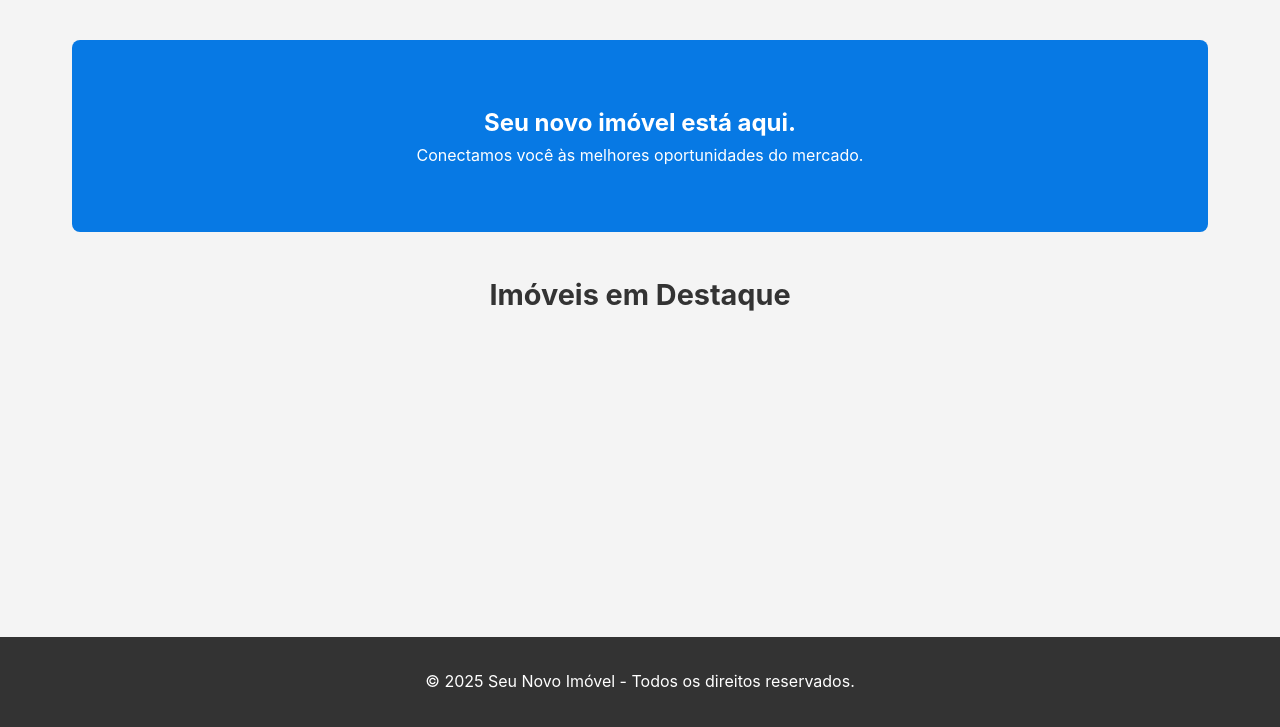
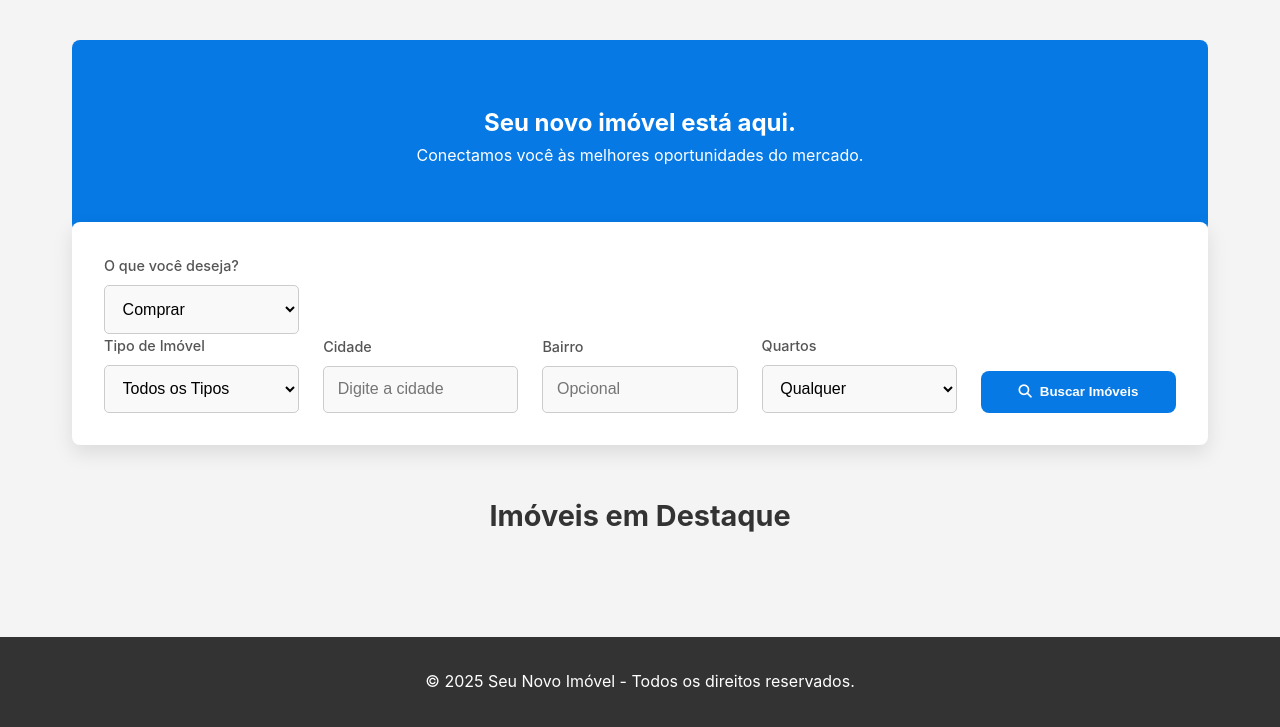
Before and after one commit to pedroH901/portal-divulgacao, a Flask app: page / in a window 1280 px wide. Shown: the part 73-800 px from the top of the page. Run offline with Flask 3, Linux system fonts and the light colour scheme; data that the repository does not hold is empty; parts of the project's set-up code (start-up, migrations or seed data) failed here and were passed over.

Commit message:
VER 1.28 barra de busca/sistema de busca adicionado, novo resultado.html criado para colocar os...resultados da busca

```diff
--- a/app.py
+++ b/app.py
@@ -94,6 +94,44 @@ def imovel_detalhes(imovel_id):
         link_whatsapp=link_whatsapp
     )
 
+    # --- NOVA ROTA PARA LIDAR COM A BUSCA ---
+@app.route('/buscar')
+def buscar():
+    """
+    Recebe os parâmetros de busca da URL, filtra o banco de dados
+    e exibe os resultados em uma nova página.
+    """
+    # Pega todos os parâmetros da URL
+    query_finalidade = request.args.get('finalidade')
+    query_tipo = request.args.get('tipo')
+    query_cidade = request.args.get('cidade')
+    query_bairro = request.args.get('bairro')
+    query_quartos = request.args.get('quartos')
+
+    # Inicia a consulta base
+    base_query = Imovel.query.filter(Imovel.data_exclusao.is_(None))
+
+    # Adiciona filtros dinamicamente
+    if query_finalidade:
+        base_query = base_query.filter(Imovel.finalidade == query_finalidade)
+    if query_tipo:
+        base_query = base_query.filter(Imovel.titulo.ilike(f'%{query_tipo}%'))
+    if query_cidade:
+        base_query = base_query.filter(Imovel.cidade.ilike(f'%{query_cidade}%'))
+    if query_bairro:
+        base_query = base_query.filter(Imovel.bairro.ilike(f'%{query_bairro}%'))
+    if query_quartos:
+        try:
+            num_quartos = int(query_quartos)
+            base_query = base_query.filter(Imovel.quartos >= num_quartos)
+        except (ValueError, TypeError):
+            pass
+
+    resultados = base_query.all()
+
+    return render_template('resultados.html', imoveis=resultados, total_resultados=len(resultados))
+
+
 
 if __name__ == '__main__':
     app.run(debug=True)
--- a/models.py
+++ b/models.py
@@ -54,6 +54,7 @@ class Imovel(db.Model):
     area_gourmet = db.Column('AreaGourmet', db.Integer, default=0)
     data_exclusao = db.Column('DataExclusao', db.DateTime, nullable=True)
     destaque_ordem = db.Column('DestaqueOrdem', db.Integer, default=0)
+    finalidade = db.Column('Finalidade', db.String(20), nullable=False, default='Venda')
 
     # Relacionamentos
     imagens = db.relationship('ImagemImovel', backref='imovel', lazy=True, cascade="all, delete-orphan")
--- a/static/css/style.css
+++ b/static/css/style.css
@@ -538,3 +538,68 @@ footer {
 .btn-whatsapp i {
     font-size: 1.2rem;
 }
+
+/* --- Estilos para a Barra de Busca --- */
+.search-bar-container {
+    background: var(--cor-branco);
+    padding: 2rem;
+    border-radius: var(--borda-radius);
+    box-shadow: 0 8px 20px rgba(0,0,0,0.1);
+    margin-top: -50px; /* Efeito "flutuante" sobre a seção hero */
+    position: relative;
+    z-index: 20;
+    margin-bottom: 3rem;
+}
+
+.search-form {
+    display: grid;
+    grid-template-columns: repeat(auto-fit, minmax(150px, 1fr));
+    gap: 1.5rem;
+    align-items: end; /* Alinha os itens na parte de baixo */
+}
+
+.search-form .form-group {
+    display: flex;
+    flex-direction: column;
+}
+
+.search-form label {
+    margin-bottom: 0.5rem;
+    font-size: 0.9rem;
+    font-weight: 500;
+    color: #555;
+}
+
+.search-form .form-control {
+    width: 100%;
+    padding: 0.85rem;
+    border: 1px solid #ccc;
+    border-radius: 5px;
+    font-size: 1rem;
+    background-color: #f9f9f9;
+}
+
+.btn-buscar {
+    padding: 0.85rem;
+    font-weight: bold;
+    display: flex;
+    align-items: center;
+    justify-content: center;
+    gap: 0.5rem;
+}
+
+/* --- Estilos para a Página de Resultados da Busca --- */
+.resultados-header {
+    text-align: center;
+    margin-bottom: 2.5rem;
+    padding: 1.5rem;
+    background: var(--cor-branco);
+    border-radius: var(--borda-radius);
+    box-shadow: 0 4px 15px rgba(0,0,0,0.05);
+}
+
+.sem-resultados {
+    grid-column: 1 / -1; /* Faz a mensagem ocupar a largura toda da grid */
+    text-align: center;
+    padding: 4rem 2rem;
+}
--- a/templates/imovel_detalhes.html
+++ b/templates/imovel_detalhes.html
@@ -59,7 +59,7 @@
                         <textarea id="mensagem" name="mensagem" class="form-control" rows="3" placeholder="Olá, tenho interesse neste imóvel..."></textarea>
                     </div>
                     <div class="form-actions">
-                        <button type="submit" class="btn btn-enviar">Enviar por E-mail</button>
+                        <button type="submit" class="btn btn-enviar">Solicitar Contato</button>
                         {% if link_whatsapp %}
                         <a href="{{ link_whatsapp }}" class="btn btn-whatsapp" target="_blank" rel="noopener noreferrer">
                             <i class="fa-brands fa-whatsapp"></i>
--- a/templates/index.html
+++ b/templates/index.html
@@ -6,6 +6,45 @@
     <section class="hero">
         <h1>Seu novo imóvel está aqui.</h1>
         <p>Conectamos você às melhores oportunidades do mercado.</p>
+    </section>
+
+     <section class="search-bar-container">
+        <form action="{{ url_for('buscar') }}" method="GET" class="search-form">
+            <div class="form-group">
+                <label for="finalidade">O que você deseja?</label>
+                <select id="finalidade" name="finalidade" class="form-control">
+                    <option value="Venda">Comprar</option>
+                    <option value="Aluguel">Alugar</option>
+                </select>
+                <label for="tipo">Tipo de Imóvel</label>
+                <select id="tipo" name="tipo" class="form-control">
+                    <option value="">Todos os Tipos</option>
+                    <option value="Apartamento">Apartamento</option>
+                    <option value="Casa">Casa</option>
+                    <option value="Comercial">Sala Comercial</option>
+                    <option value="Terreno">Terreno</option>
+                </select>
+            </div>
+            <div class="form-group">
+                <label for="cidade">Cidade</label>
+                <input type="text" id="cidade" name="cidade" class="form-control" placeholder="Digite a cidade">
+            </div>
+            <div class="form-group">
+                <label for="bairro">Bairro</label>
+                <input type="text" id="bairro" name="bairro" class="form-control" placeholder="Opcional">
+            </div>
+            <div class="form-group">
+                <label for="quartos">Quartos</label>
+                <select id="quartos" name="quartos" class="form-control">
+                    <option value="">Qualquer</option>
+                    <option value="1">1+</option>
+                    <option value="2">2+</option>
+                    <option value="3">3+</option>
+                    <option value="4">4+</option>
+                </select>
+            </div>
+            <button type="submit" class="btn btn-buscar"><i class="fa-solid fa-magnifying-glass"></i> Buscar Imóveis</button>
+        </form>
     </section>
 
     <section class="destaques">
```
Also changed, not shown: templates/resultados.html (added, +40 -0 lines).
